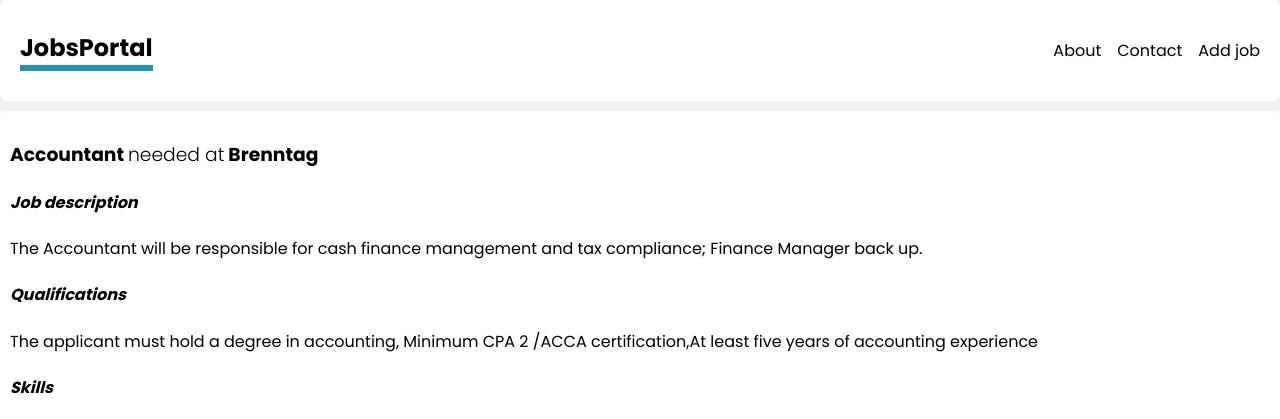
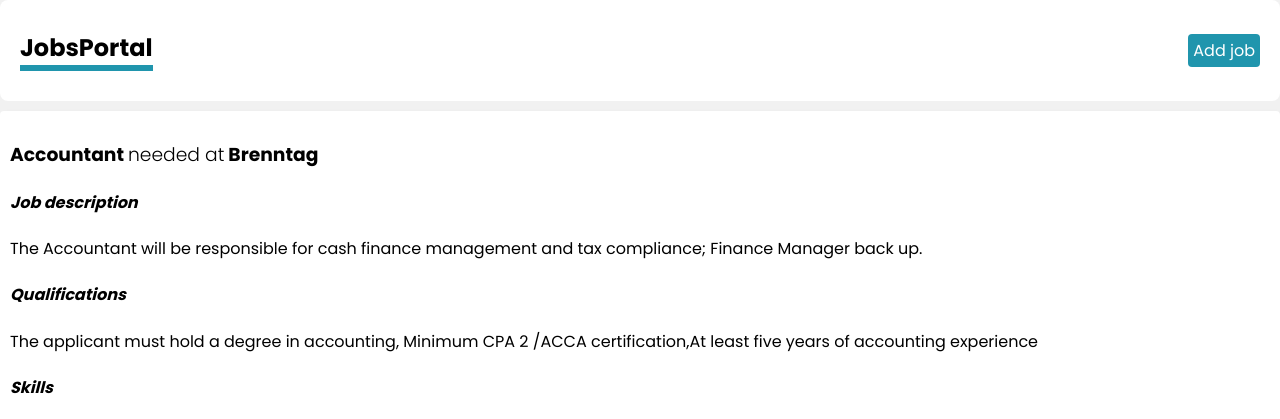
Before and after one commit to ainamaani/DJANGOjobsportal, a Django app: page /jobs/8/ in a window 1280 px wide. Shown: the top 419 px of the page. Run offline with Django 4.2, Linux system fonts and the light colour scheme; data comes from the database, SQL or seed files in the repository; both versions use the stored data as it was after the commit.

Commit message:
Added data

```diff
--- a/templates/navbar.html
+++ b/templates/navbar.html
@@ -42,7 +42,10 @@
         }
         .links ul li a{
             text-decoration: none;
-            color: #000;
+            color: #fff;
+            background: #2095ad;
+            padding: 5px;
+            border-radius: 4px;
         }
     </style>
 </head>
@@ -52,8 +55,6 @@
             <h2>JobsPortal</h2>
             <div class="links">
                 <ul>
-                    <li><a href="">About</a></li>
-                    <li><a href="">Contact</a></li>
                     <li><a href="{% url 'newjob' %}">Add job</a></li>
                 </ul>
             </div>
```
Also changed, not shown: db.sqlite3.
